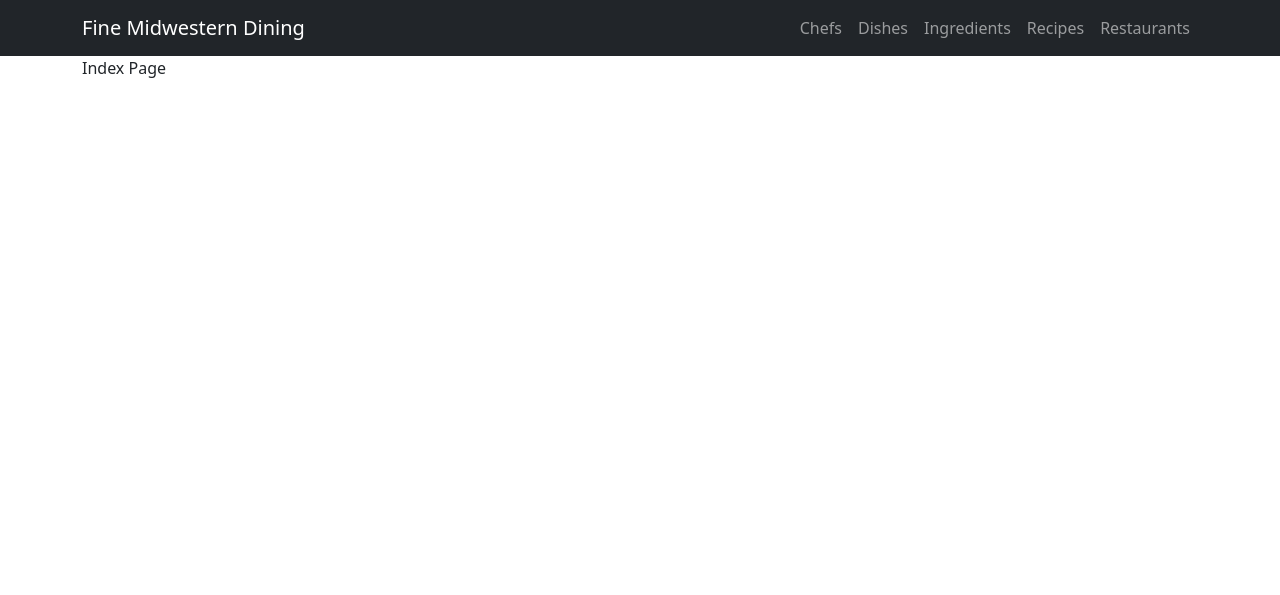
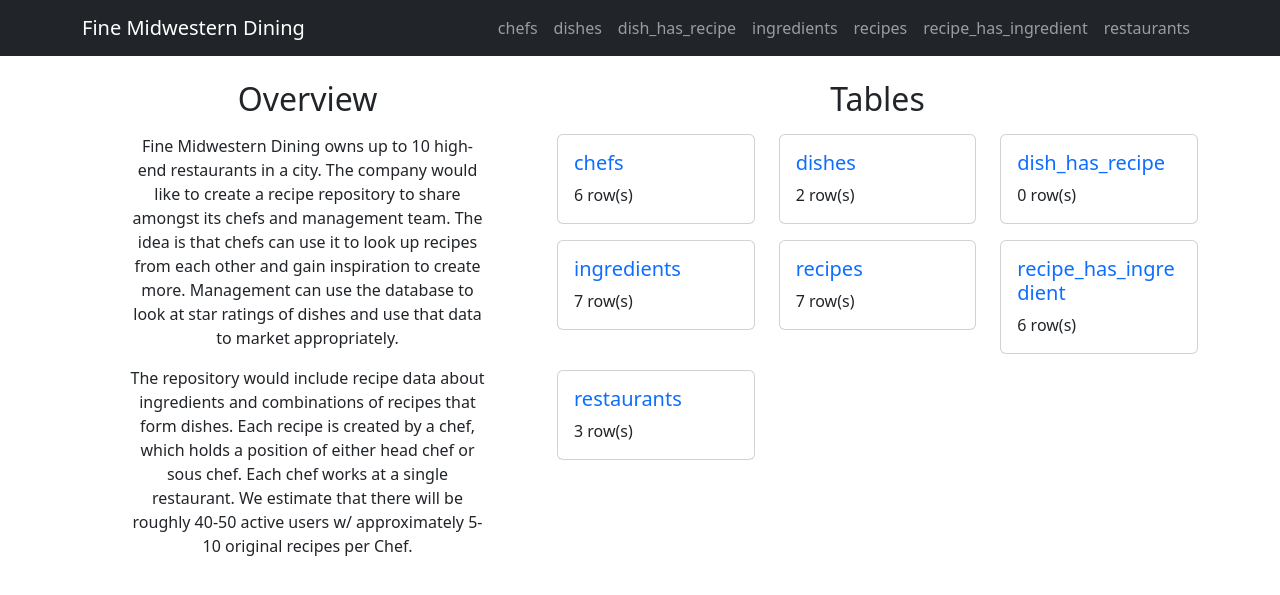
Before and after one commit to djleedke/osu-cs340-portfolio-course-project, a Flask app: page / in a window 1280 px wide. Shown: the top 595 px of the page. Run offline with Flask 2, Linux system fonts and the light colour scheme; data comes from the database, SQL or seed files in the repository; data that the repository does not hold is empty; some libraries are stand-ins or nearby versions.

Commit message:
Updates to index page

```diff
--- a/app.py
+++ b/app.py
@@ -1,7 +1,6 @@
-from flask import Flask, render_template, json, redirect
+from flask import Flask, render_template
 from flask_mysqldb import MySQL
-from flask import request
-import os, config
+import config
 
 app = Flask(__name__)
 
@@ -15,7 +14,29 @@ mysql = MySQL(app)
 
 @app.route('/')
 def index():
-    return render_template('pages/index.html')
+
+    context = {}
+
+    try:
+        # Getting counts from each table to display the # of rows
+        cursor = mysql.connection.cursor()
+        query = (
+            "SELECT"
+            "(SELECT COUNT(*) FROM chefs) as chefs,"
+            "(SELECT COUNT(*) FROM dishes) as dishes,"
+            "(SELECT COUNT(*) FROM dish_has_recipe) as dish_has_recipe,"
+            "(SELECT COUNT(*) FROM ingredients) as ingredients,"
+            "(SELECT COUNT(*) FROM recipes) as recipes,"
+            "(SELECT COUNT(*) FROM recipe_has_ingredient) as recipe_has_ingredient,"
+            "(SELECT COUNT(*) FROM restaurants) as restaurants"
+        )
+
+        cursor.execute(query)
+        context = cursor.fetchall()[0]
+    except Exception as e:
+        print(e)
+
+    return render_template('pages/index.html', context=context)
 
 @app.route('/chefs')
 def chefs():
@@ -25,6 +46,10 @@ def chefs():
 def dishes():
     return render_template('pages/dishes.html')
 
+@app.route('/dish-has-recipe')
+def dish_has_recipe():
+    return render_template('pages/dish_has_recipe.html')
+
 @app.route('/ingredients')
 def ingredients():
     return render_template('pages/ingredients.html')
@@ -33,6 +58,10 @@ def ingredients():
 def recipes():
     return render_template('pages/recipes.html')
 
+@app.route('/recipe-has-ingredient')
+def recipe_has_ingredient():
+    return render_template('pages/recipe_has_ingredient.html')
+
 @app.route('/restaurants')
 def restaurants():
     return render_template('pages/restaurants.html')
--- a/static/main.css
+++ b/static/main.css
@@ -0,0 +1,4 @@
+
+a {
+    text-decoration: none;
+}
--- a/templates/navbar.html
+++ b/templates/navbar.html
@@ -7,19 +7,25 @@
       <div class="collapse navbar-collapse flex-row-reverse" id="navbarContent">
         <ul class="navbar-nav">
           <li class="nav-item">
-            <a class="nav-link {{ 'active' if active_page == 'chefs' else ''}}" href="/chefs">Chefs</a>
+            <a class="nav-link {{ 'active' if active_page == 'chefs' else ''}}" href="/chefs">chefs</a>
           </li>
           <li class="nav-item">
-            <a class="nav-link {{ 'active' if active_page == 'dishes' else ''}}" href="/dishes">Dishes</a>
+            <a class="nav-link {{ 'active' if active_page == 'dishes' else ''}}" href="/dishes">dishes</a>
           </li>
           <li class="nav-item">
-            <a class="nav-link {{ 'active' if active_page == 'ingredients' else ''}}" href="/ingredients">Ingredients</a>
+            <a class="nav-link {{ 'active' if active_page == 'dish_has_recipe' else ''}}" href="/dish-has-recipe">dish_has_recipe</a>
           </li>
           <li class="nav-item">
-            <a class="nav-link {{ 'active' if active_page == 'recipes' else ''}}" href="/recipes">Recipes</a>
+            <a class="nav-link {{ 'active' if active_page == 'ingredients' else ''}}" href="/ingredients">ingredients</a>
           </li>
           <li class="nav-item">
-            <a class="nav-link {{ 'active' if active_page == 'restaurants' else ''}}" href="/restaurants">Restaurants</a>
+            <a class="nav-link {{ 'active' if active_page == 'recipes' else ''}}" href="/recipes">recipes</a>
+          </li>
+          <li class="nav-item">
+            <a class="nav-link {{ 'active' if active_page == 'recipe_has_ingredient' else ''}}" href="/recipe-has-ingredient">recipe_has_ingredient</a>
+          </li>
+          <li class="nav-item">
+            <a class="nav-link {{ 'active' if active_page == 'restaurants' else ''}}" href="/restaurants">restaurants</a>
           </li>
         </ul>
       </div>
--- /dev/null
+++ b/templates/pages/dish_has_recipe.html
@@ -0,0 +1,6 @@
+
+{% extends 'base.html' %}
+{% set active_page = 'dish_has_recipe' %}
+{% block content %}
+    <div class="container">Dish_has_recipe Page</div>
+{% endblock %}
--- a/templates/pages/index.html
+++ b/templates/pages/index.html
@@ -2,5 +2,84 @@
 {% extends 'base.html' %}
 {% set active_page = 'index' %}
 {% block content %}
-    <div class="container">Index Page</div>
+    <div class="container">
+        <div class="row mt-4">
+            <div class="col-lg-5">
+                <div class="ms-5 me-5">
+                    <h2 class="text-center">Overview</h2>
+                    <p class="text-center mt-3">
+                        Fine Midwestern Dining owns up to 10 high-end restaurants in a city.  The company would like to create a recipe repository to share amongst its chefs
+                        and management team.  The idea is that chefs can use it to look up recipes from each other and gain inspiration to create more.  Management can use the
+                        database to look at star ratings of dishes and use that data to market appropriately.
+                    </p>
+                    <p class="text-center">
+                        The repository would include recipe data about ingredients and combinations of recipes that form dishes.  Each recipe is created by a chef, which holds
+                        a position of either head chef or sous chef.  Each chef works at a single restaurant.  We estimate that there will be roughly 40-50 active users w/
+                        approximately 5-10 original recipes per Chef.
+                    </p>
+                </div>
+            </div>
+            <div class="col-lg-7">
+                <h2 class="text-center mb-3">Tables</h2>
+                <div class="row">
+                    <div class="card-container mb-3 col-lg-4 col-md-12">
+                        <div class="card">
+                            <div class="card-body">
+                                <h5 class="card-title"><a href="/chefs">chefs</a></h5>
+                                <p class="card-text">{{ context['chefs'] }} row(s)</p>
+                            </div>
+                        </div>
+                    </div>
+                    <div class="card-container mb-3 col-lg-4 col-md-12">
+                        <div class="card">
+                            <div class="card-body">
+                                <h5 class="card-title"><a href="/dishes">dishes</a></h5>
+                                <p class="card-text">{{ context['dishes'] }} row(s)</p>
+                            </div>
+                        </div>
+                    </div>
+                    <div class="card-container mb-3 col-lg-4 col-md-12">
+                        <div class="card">
+                            <div class="card-body">
+                                <h5 class="card-title"><a href="/dish-has-recipe">dish_has_recipe</a></h5>
+                                <p class="card-text">{{ context['dish_has_recipe'] }} row(s)</p>
+                            </div>
+                        </div>
+                    </div>
+                    <div class="card-container mb-3 col-lg-4 col-md-12">
+                        <div class="card">
+                            <div class="card-body">
+                                <h5 class="card-title"><a href="/ingredients">ingredients</a></h5>
+                                <p class="card-text">{{ context['ingredients'] }} row(s)</p>
+                            </div>
+                        </div>
+                    </div>
+                    <div class="card-container mb-3 col-lg-4 col-md-12">
+                        <div class="card">
+                            <div class="card-body">
+                                <h5 class="card-title"><a href="/recipes">recipes</a></h5>
+                                <p class="card-text">{{ context['recipes'] }} row(s)</p>
+                            </div>
+                        </div>
+                    </div>
+                    <div class="card-container mb-3 col-lg-4 col-md-12">
+                        <div class="card">
+                            <div class="card-body">
+                                <h5 class="card-title"><a href="/recipe-has-ingredient">recipe_has_ingredient</a></h5>
+                                <p class="card-text">{{ context['recipe_has_ingredient'] }} row(s)</p>
+                            </div>
+                        </div>
+                    </div>
+                    <div class="card-container mb-3 col-lg-4 col-md-12">
+                        <div class="card">
+                            <div class="card-body">
+                                <h5 class="card-title"><a href="/restaurants">restaurants</a></h5>
+                                <p class="card-text">{{ context['restaurants'] }} row(s)</p>
+                            </div>
+                        </div>
+                    </div>
+                </div>
+            </div>
+        </div>
+    </div>
 {% endblock %}
--- /dev/null
+++ b/templates/pages/recipe_has_ingredient.html
@@ -0,0 +1,6 @@
+
+{% extends 'base.html' %}
+{% set active_page = 'recipe_has_ingredient' %}
+{% block content %}
+    <div class="container">Recipe_has_ingredient Page</div>
+{% endblock %}
```
